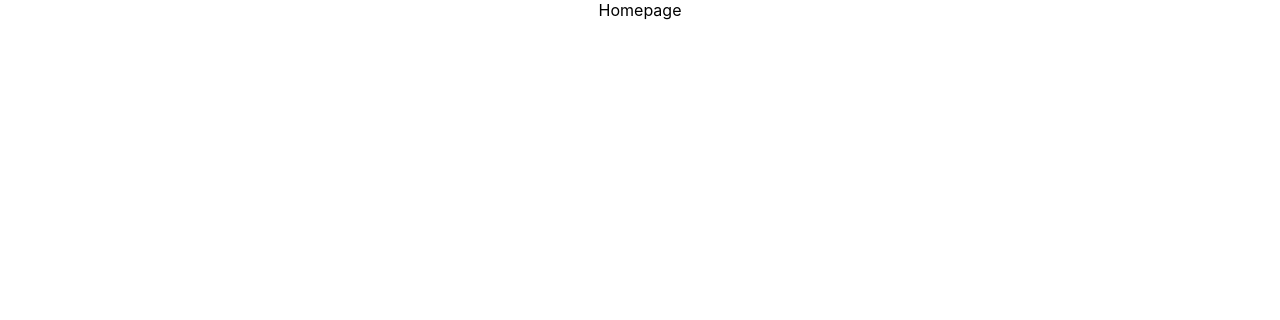
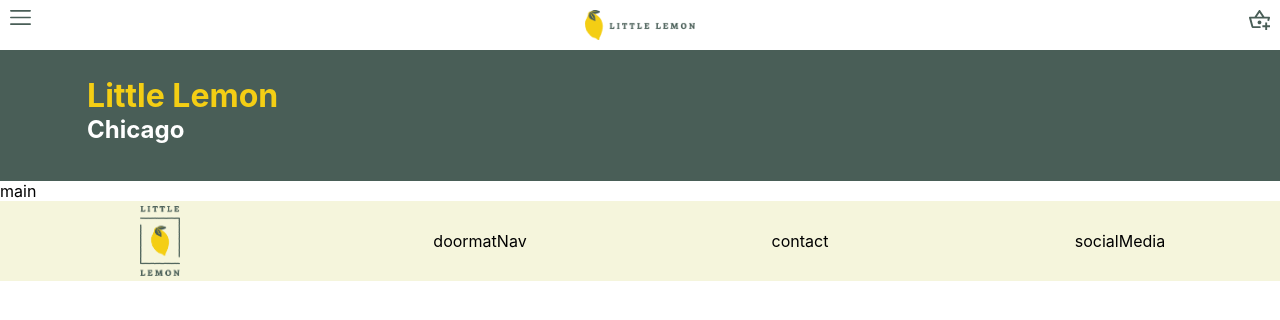
Before and after one commit to lantianqi/little-lemon, a React (Create React App) app: page / in a window 1280 px wide. Shown: the top 320 px of the page. Built offline with nearby package versions, Linux system fonts and the light colour scheme.

Commit message:
add and implement some Components

```diff
--- a/src/App.js
+++ b/src/App.js
@@ -1,24 +1,22 @@
+import Header from './Header';
+import Nav from './Nav';
+import Footer from './Footer';
+import Hero from './Hero';
 import './App.css';
 
 function App() {
   return (
-    <div className="App">
-      {/* <header className="App-header">
-        <img src={logo} className="App-logo" alt="logo" />
-        <p>
-          Edit <code>src/App.js</code> and save to reload.
-        </p>
-        <a
-          className="App-link"
-          href="https://reactjs.org"
-          target="_blank"
-          rel="noopener noreferrer"
-        >
-          Learn React
-        </a>
-      </header> */}
-      Homepage
-    </div>
+    <>
+      <Header />
+      {/* <Nav /> */}
+      <Hero />
+      <main>
+        main
+      </main>
+      <Footer />
+    </>
+    // <div className="App">
+    // </div>
   );
 }
 
--- /dev/null
+++ b/src/Footer.css
@@ -0,0 +1,30 @@
+footer {
+    background-color: beige;
+    display: grid;
+    height: 80px;
+    grid-template-rows: 100%;
+    grid-template-columns: repeat(4, 1fr);
+    grid-template-areas: "logo doormatNav contact socialMedia";
+}
+
+.footerColumn {
+    display: flex;
+    justify-content: center;
+    align-items: center;
+}
+
+#footerLogo {
+    grid-area: logo;
+}
+
+#footerDoormatNav {
+    grid-area: doormatNav;
+}
+
+#footerContact {
+    grid-area: contact;
+}
+
+#footerSocialMedia {
+    grid-area: socialMedia;
+}
--- /dev/null
+++ b/src/Footer.js
@@ -0,0 +1,24 @@
+import logo from './assets/vertical-logo.png';
+import './Footer.css';
+
+function Footer() {
+    return (
+        <footer>
+            <div id="footerLogo" className='footerColumn'>
+                <img src={logo} height={70} alt='logo' />
+            </div>
+            <div id="footerDoormatNav" className='footerColumn'>
+                doormatNav
+            </div>
+            <div id="footerContact" className='footerColumn'>
+                contact
+            </div>
+            <div id="footerSocialMedia" className='footerColumn'>
+                socialMedia
+            </div>
+
+        </footer>
+    )
+}
+
+export default Footer;
--- /dev/null
+++ b/src/Header.css
@@ -0,0 +1,33 @@
+.headerContainer {
+    display: grid;
+    height: 30px;
+    grid-template-rows: 100%;
+    grid-template-columns: repeat(3, 1fr);
+    grid-template-areas: "menu logo basket";
+    column-gap: 20%;
+
+    margin: 10px;
+    background-color: white;
+}
+
+.headerColumn {
+    display: flex;
+}
+
+#headerMenuIcon {
+    height: 25px;
+    justify-content: left;
+    grid-area: menu;
+}
+
+#headerLogo {
+    height: 25px;
+    justify-content: center;
+    grid-area: logo;
+}
+
+#headerBasketIcon {
+    height: 25px;
+    justify-content: right;
+    grid-area: basket;
+}
--- /dev/null
+++ b/src/Header.js
@@ -0,0 +1,23 @@
+import menu from './assets/menu.svg';
+import basket from './assets/basket.svg';
+import logo from './assets/logo.jpg';
+import './Header.css';
+
+function Header() {
+    return (
+        <header className='headerContainer'>
+            <div id='headerMenuIcon' className='headerColumn'>
+                <img src={menu} height={15} alt='menu icon'/>
+            </div>
+            <div id='headerLogo' className='headerColumn'>
+                <img src={logo} height={30} alt='logo' />
+            </div>
+            <div id='headerBasketIcon' className='headerColumn'>
+                <img src={basket} height={20} alt='basket icon' />
+            </div>
+
+        </header>
+    )
+}
+
+export default Header;
--- /dev/null
+++ b/src/Hero.css
@@ -0,0 +1,20 @@
+.heroContainer {
+    background-color: #495E57;
+    height: 80px;
+    padding: 2%;
+}
+
+.title {
+    font-size: 2rem;
+    color: #F4CE14;
+    margin-left: 5%;
+    margin-top: 0;
+    margin-bottom: 0;
+}
+
+.subTitle {
+    font-size: 1.5rem;
+    color: white;
+    margin-left: 5%;
+    margin-top: 0;
+}
--- /dev/null
+++ b/src/Hero.js
@@ -0,0 +1,12 @@
+import "./Hero.css";
+
+function Hero() {
+    return (
+        <div className="heroContainer">
+            <h1 className="title">Little Lemon</h1>
+            <h2 className="subTitle">Chicago</h2>
+        </div>
+    )
+}
+
+export default Hero;
--- /dev/null
+++ b/src/Nav.css
@@ -0,0 +1,15 @@
+nav {
+    display: flex;
+    align-items: center;
+}
+
+ul {
+    display: inline-flex;
+    background-color: blanchedalmond;
+}
+
+li {
+    list-style-type: none;
+    min-width: 10rem;
+    margin: auto;
+}
--- /dev/null
+++ b/src/Nav.js
@@ -0,0 +1,20 @@
+import logo from './assets/logo.jpg';
+import './Nav.css';
+
+function Nav() {
+    return (
+        <nav>
+            <img src={logo} height={30} alt="logo" />
+            <ul>
+                <li><a href='home'>Home</a></li>
+                <li><a href='about'>About</a></li>
+                <li><a href='menu'>Menu</a></li>
+                <li><a href='reservations'>Reservations</a></li>
+                <li><a href='online order'>Online Order</a></li>
+                <li><a href='login'>Login</a></li>
+            </ul>
+        </nav>
+    )
+}
+
+export default Nav;
```
Also changed, not shown: src/About.js (added), src/Home.js (added), src/Menu.js (added).
